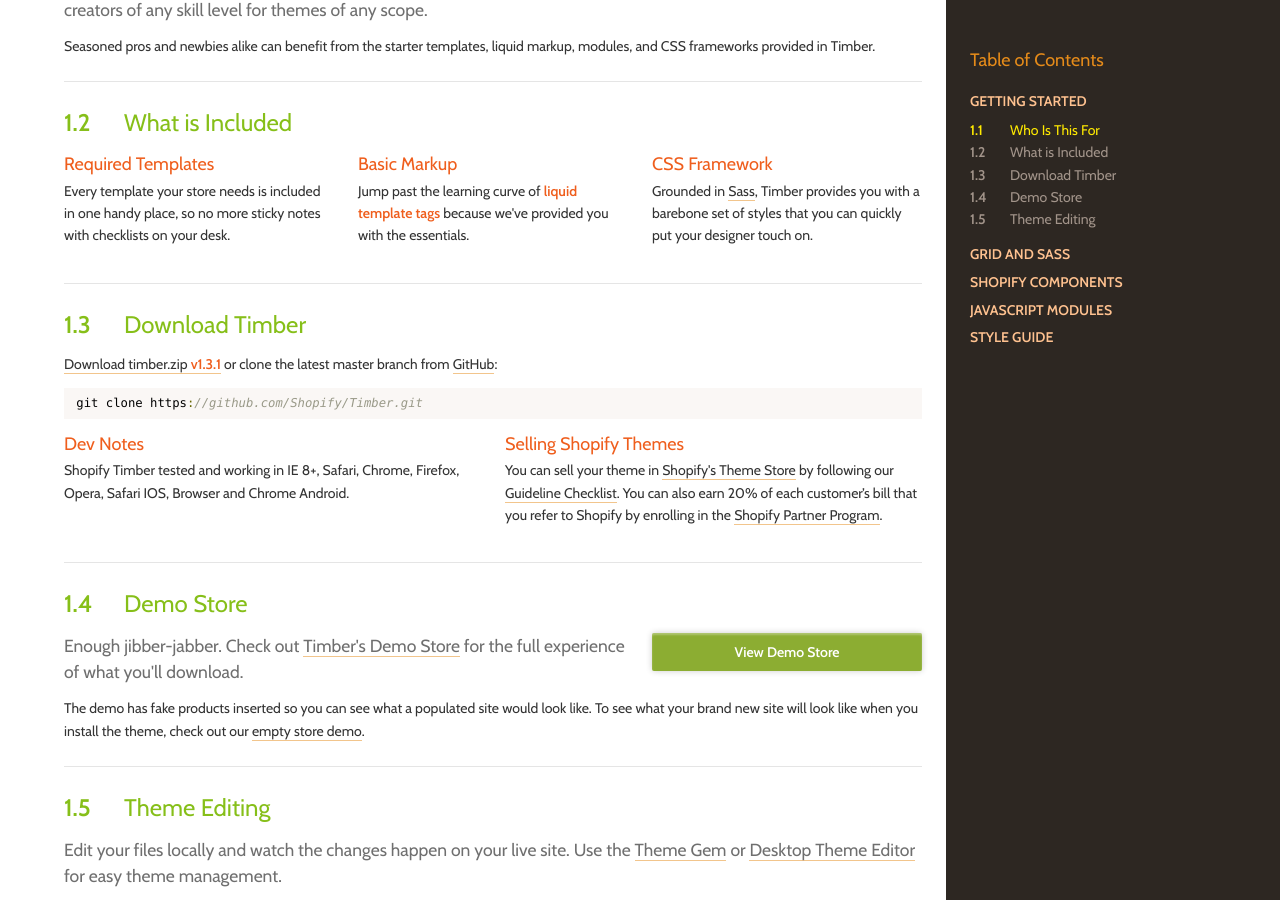
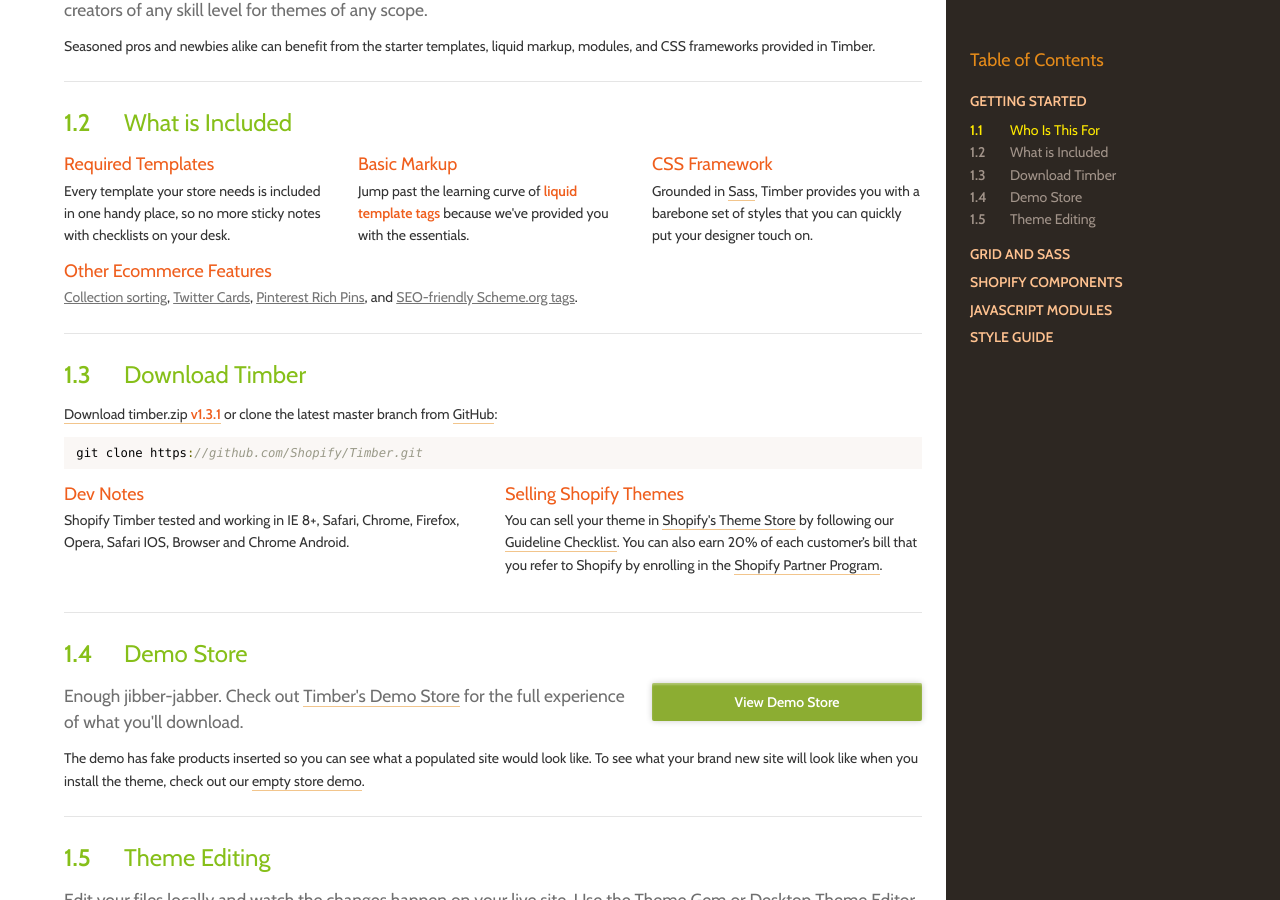
Before and after one commit to Shopify/Timber, a Jekyll site: the page built from index.html, in a window 1280 px wide and 900 px high, scrolled down 1142 px. Built offline with Jekyll 4.4.1, drawn with Linux system fonts in a browser that asks for light colours; nearby versions of some CDN libraries; some web fonts are replaced.

Commit message:
Added other ecommerce features to docs

```diff
--- a/index.html
+++ b/index.html
@@ -83,6 +83,8 @@ version: v1.3.1
             <p class="docs-text">Grounded in <a href="#sass" class="docs-link">Sass</a>, Timber provides you with a barebone set of styles that you can quickly put your designer touch on.</p>
           </div>
         </div>
+        <h4 class="docs-h4">Other Ecommerce Features</h4>
+        <p class="docs-text"><a href="http://docs.shopify.com/manual/configuration/store-customization/advanced-navigation/add-a-reorder-drop-down-menu-to-a-collection-page">Collection sorting</a>, <a href="https://dev.twitter.com/docs/cards/types/product-card">Twitter Cards</a>, <a href="http://www.shopify.com/blog/14862781-pinterest-rich-pins-now-automatically-enabled-for-shopify-merchants">Pinterest Rich Pins</a>, and <a href="https://schema.org/Product">SEO-friendly Scheme.org tags</a>.</p>
 
         <hr>
 
```
